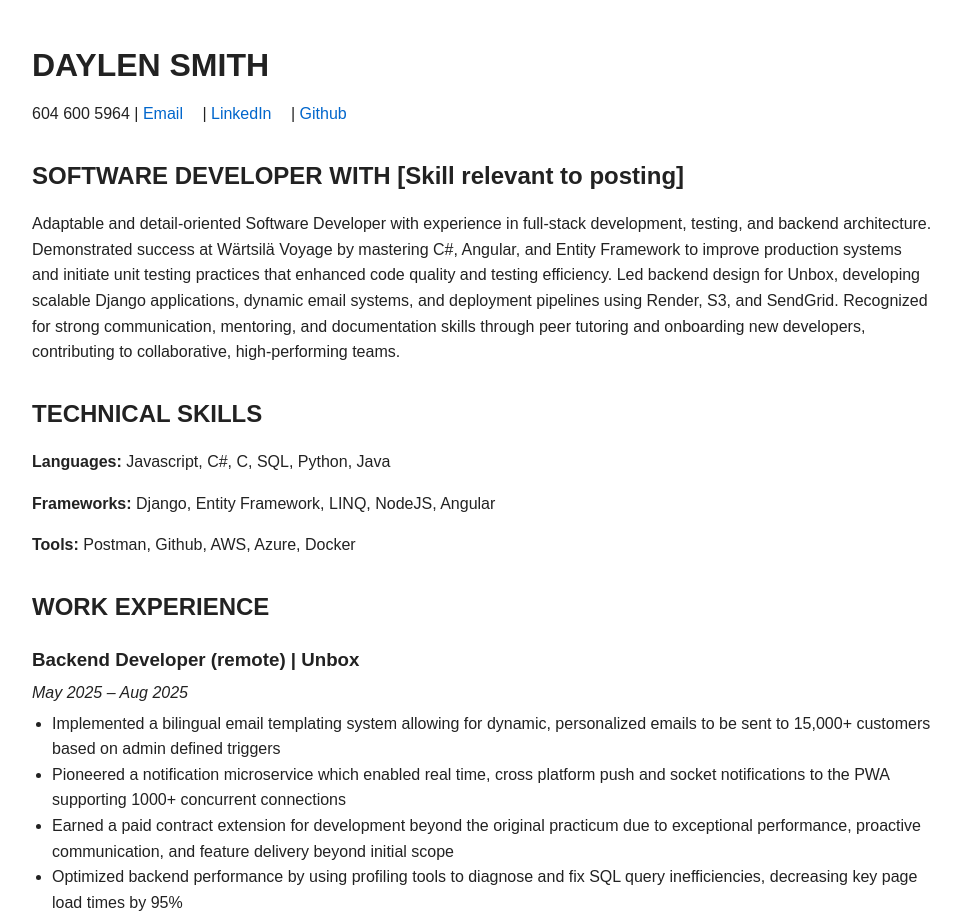
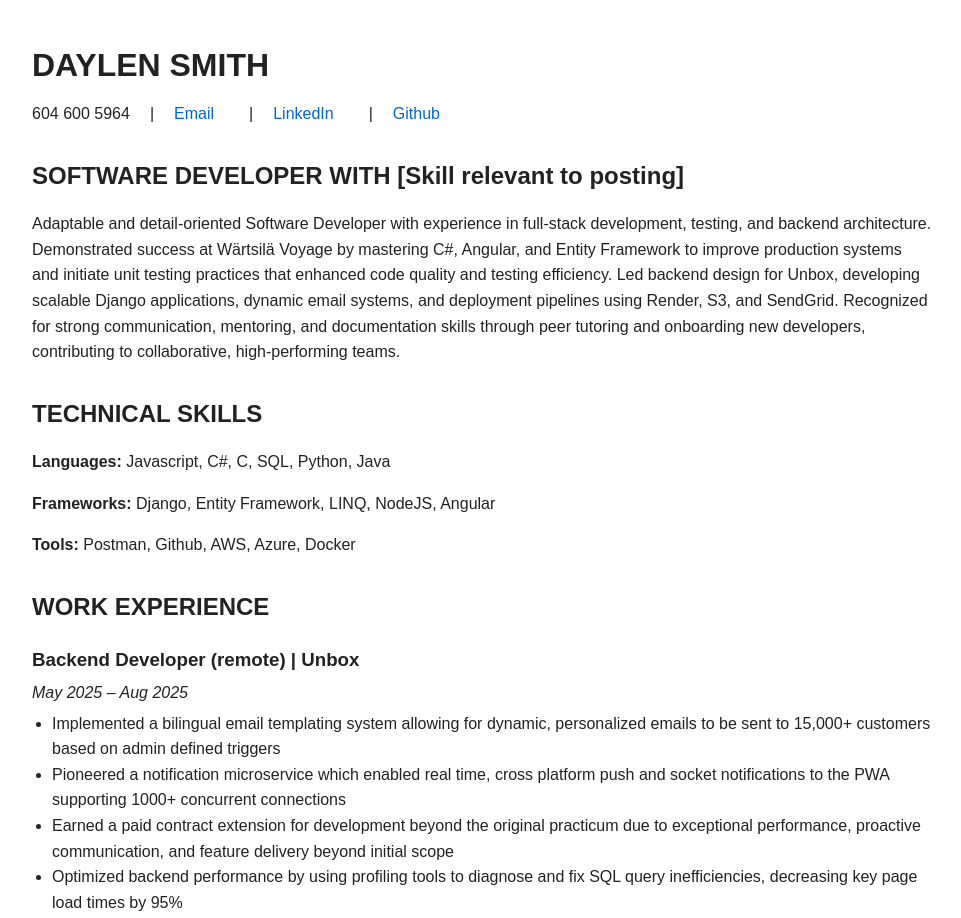
Before and after one commit to rockclimber147/devops-assignment-4, a website: page public/index.html in a window 1280 px wide. Shown: the top 918 px of the page, without its empty margins (158-1119 px from the left). Drawn offline with Linux system fonts and the light colour scheme.

Commit message:
update resume

```diff
--- a/public/index.html
+++ b/public/index.html
@@ -6,6 +6,13 @@
     <meta name="viewport" content="width=device-width, initial-scale=1.0" />
     <title>Daylen Smith - Resume</title>
     <style>
+        .header-links {
+            display: flex;
+            gap: 20px;
+            align-items: center;
+            flex-wrap: wrap;
+        }
+
         body {
             font-family: Arial, sans-serif;
             margin: 40px auto;
```
